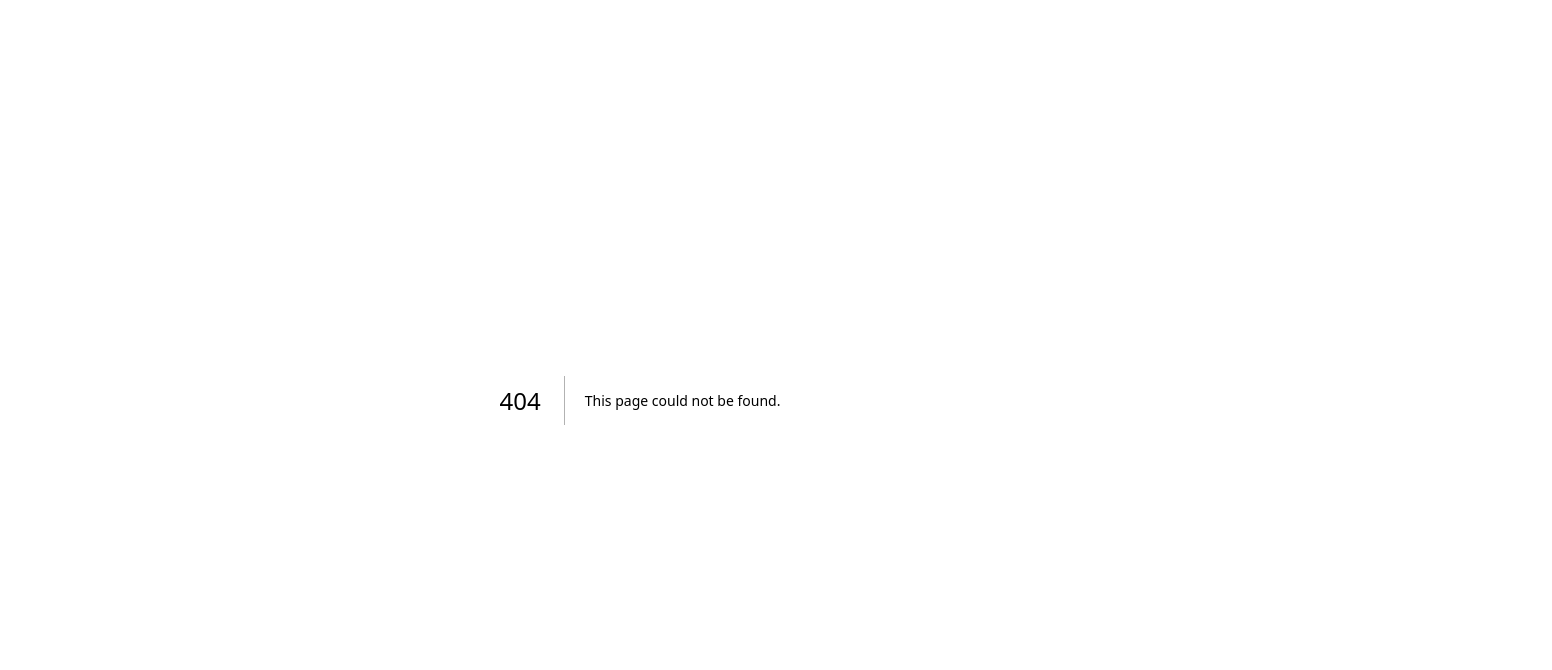
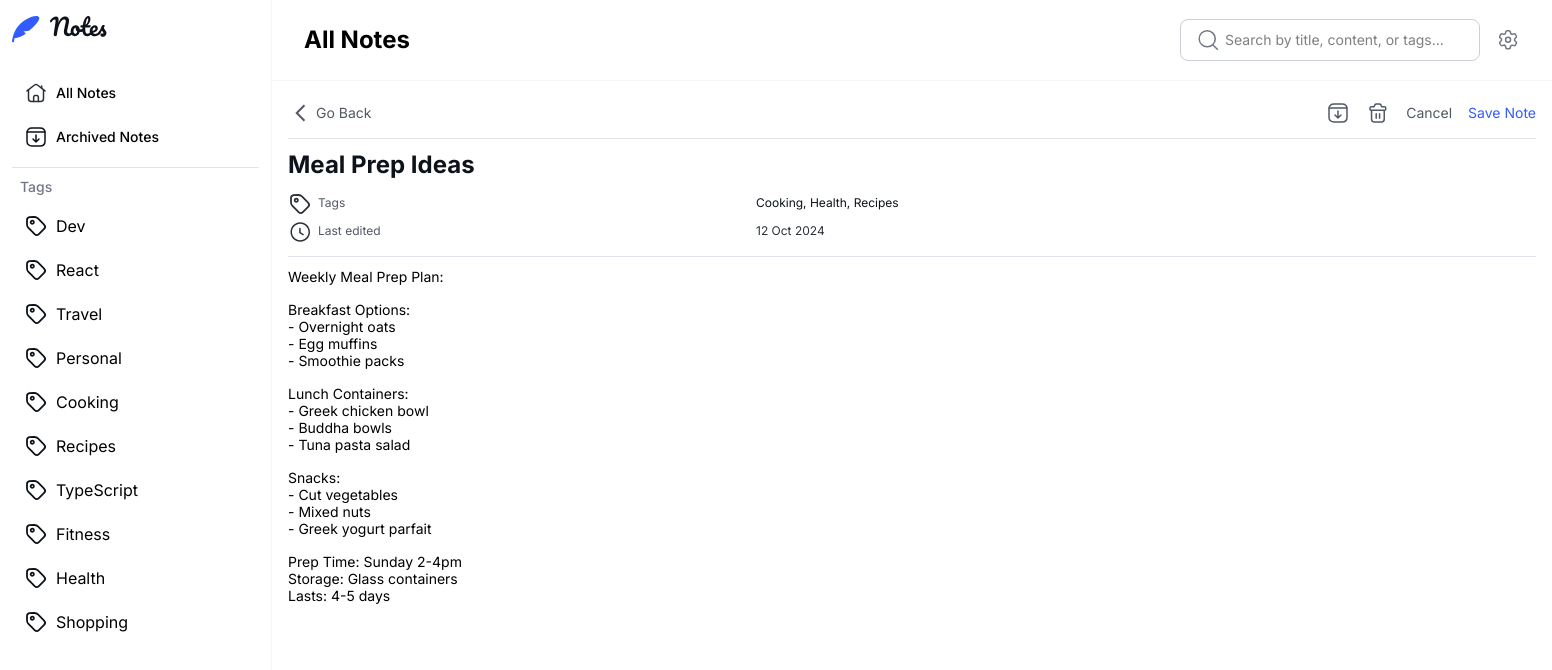
Before and after one commit to aneiqu/note-taking-web-app, a Next.js app: page /dashboard/n/0e40f6eb-1d47-4dcf-aa76-5272f1734ef0 in a window 1280 px wide. Before the commit this address had no page. Shown: the top 670 px of the page, 1552 px wide, since content can reach past the window. Built offline with nearby package versions, Linux system fonts and the light colour scheme.

Commit message:
notes now display it's content on click

```diff
--- a/app/(app)/dashboard/layout.tsx
+++ b/app/(app)/dashboard/layout.tsx
@@ -19,7 +19,7 @@ export default function Layout({ children }: { children: React.ReactNode }) {
         <Sidebar />
       </div>
       <div className='flex flex-col w-full h-full '>
-        <div className='flex flex-col items-center bg-white px-4 gap-4  dark:bg-neutral-950 rounded-12 rounded-b-0 h-full lg:rounded-0 lg:h-fit lg:flex-row lg:px-8 lg:py-[18.5px] lg:items-center lg:border-b border-neutral-100'>
+        <div className='flex flex-col items-center bg-white px-4 gap-4 dark:bg-neutral-950 rounded-12 rounded-b-0 h-full lg:rounded-0 lg:h-fit lg:flex-row lg:px-8 lg:py-[18.5px] lg:items-center lg:border-b border-neutral-100'>
           <div className='hidden lg:flex items-center w-full gap-4'>
             <h2 className='text-preset-1'>All Notes</h2>
             <div className='relative flex items-center ml-auto'>
@@ -32,16 +32,16 @@ export default function Layout({ children }: { children: React.ReactNode }) {
             </div>
             <SettingsIcon className='**:fill-neutral-500 cursor-pointer' />
           </div>
-          <div className='lg:hidden'>{children}</div>
+          <div className='lg:hidden h-full'>{children}</div>
         </div>
         <div className='hidden w-full h-full bg-white lg:block overflow-hidden'>{children}</div>
       </div>
-      <div className='grid grid-flow-col auto-cols-fr w-screen bottom-0 items-center fixed h-fit py-3 px-4 bg-white shadow-[-2.5px_10px_15px_6px] shadow-neutral-200 outline-1 outline-neutral-200 lg:hidden'>
+      <nav className='grid grid-flow-col auto-cols-fr w-screen bottom-0 items-center fixed h-fit py-3 px-4 bg-white shadow-[-2.5px_10px_15px_6px] shadow-neutral-200 outline-1 outline-neutral-200 lg:hidden'>
         <div className='absolute w-12 h-12 md:w-16 md:h-16 rounded-full bg-blue-500 flex items-center justify-center right-4 md:right-8 bottom-full mb-4 md:mb-8'>
           <PlusIcon className='**:fill-white' />
         </div>
         <Icons />
-      </div>
+      </nav>
     </div>
   );
 }
--- /dev/null
+++ b/app/(app)/dashboard/n/[note]/layout.tsx
@@ -0,0 +1,22 @@
+import ArchiveIcon from "@/app/assets/icons/icon-archive.svg";
+import TrashIcon from "@/app/assets/icons/icon-delete.svg";
+import ReturnButton from "../../../../ui/dashboard/Note/ReturnButton";
+
+export default function Layout({ children }: { children: React.ReactNode }) {
+  return (
+    <div className='flex flex-col gap-3 py-5 w-screen px-4 overflow-hidden h-full pb-16 md:pb-20'>
+      <div className='flex items-center justify-between text-preset-5'>
+        <ReturnButton />
+
+        <div className='flex gap-4 **:stroke-neutral-600'>
+          <ArchiveIcon />
+          <TrashIcon />
+          <button className='text-neutral-600'>Cancel</button>
+          <button className='text-blue-500'>Save Note</button>
+        </div>
+      </div>
+      <hr className='text-neutral-200' />
+      {children}
+    </div>
+  );
+}
--- /dev/null
+++ b/app/(app)/dashboard/n/[note]/page.tsx
@@ -0,0 +1,34 @@
+import data from "@/app/assets/data/data.json";
+import NoteDataItems from "@/app/ui/dashboard/Note/NoteDataItems";
+import { notFound } from "next/navigation";
+
+interface NotePageParams {
+  params: Promise<{ note: string }>;
+}
+
+export default async function Note({ params }: NotePageParams) {
+  const { note } = await params;
+  const decodedParam = decodeURIComponent(note);
+
+  const currentNote = data.notes.find((n) => n.id === decodedParam);
+
+  if (!currentNote) notFound();
+
+  return (
+    <>
+      <div>
+        <div className='flex flex-col gap-3'>
+          <div className='text-preset-1 text-neutral-950'>{currentNote.title}</div>
+          <div className='flex flex-col gap-1'>
+            <NoteDataItems tags={currentNote.tags} date={currentNote.lastEdited} />
+          </div>
+        </div>
+      </div>
+      <hr className='text-neutral-200' />
+      <textarea
+        className='whitespace-pre-wrap text-preset-5 h-full resize-none'
+        defaultValue={currentNote.content}
+      ></textarea>
+    </>
+  );
+}
--- a/app/(app)/dashboard/page.tsx
+++ b/app/(app)/dashboard/page.tsx
@@ -2,14 +2,7 @@ import data from "@/app/assets/data/data.json";
 import DashboardItem from "@/app/ui/dashboard/DashboardItem";
 
 export default function Home() {
-  const formatDate = (date: string) => {
-    const formatedDate = new Intl.DateTimeFormat("en-GB", {
-      day: "2-digit",
-      month: "short",
-      year: "numeric",
-    }).format(new Date(date));
-    return formatedDate;
-  };
+  const filteredNotes = data.notes.filter((note) => !note.isArchived);
 
   return (
     <div className='lg:grid lg:grid-cols-12 h-full'>
@@ -19,13 +12,8 @@ export default function Home() {
           + Create New Note
         </button>
         <div className='flex flex-col gap-1 h-full overflow-y-scroll'>
-          {data.notes.map((note) => (
-            <DashboardItem
-              key={note.title}
-              title={note.title}
-              tags={note.tags}
-              lastEdited={formatDate(note.lastEdited)}
-            />
+          {filteredNotes.map((note) => (
+            <DashboardItem note={note} key={note.id} />
           ))}
         </div>
       </div>
--- a/app/assets/data/data.json
+++ b/app/assets/data/data.json
@@ -1,6 +1,7 @@
 {
   "notes": [
     {
+      "id": "f6eb14b0-0806-4ebf-9f65-d8a0cffac39b",
       "title": "React Performance Optimization",
       "tags": ["Dev", "React"],
       "content": "Key performance optimization techniques:\n\n1. Code Splitting\n- Use React.lazy() for route-based splitting\n- Implement dynamic imports for heavy components\n\n2. Memoization\n- useMemo for expensive calculations\n- useCallback for function props\n- React.memo for component optimization\n\n3. Virtual List Implementation\n- Use react-window for long lists\n- Implement infinite scrolling\n\nTODO: Benchmark current application and identify bottlenecks",
@@ -8,6 +9,7 @@
       "isArchived": false
     },
     {
+      "id": "8ea7adfd-55f5-4e0c-bf47-72e7d4dd9f07",
       "title": "Japan Travel Planning",
       "tags": ["Travel", "Personal"],
       "content": "Japan Trip Planning - Spring 2025\n\nItinerary Draft:\nWeek 1: Tokyo\n- Shibuya and Harajuku\n- TeamLab Digital Art Museum\n- Day trip to Mount Fuji\n\nWeek 2: Kyoto & Osaka\n- Traditional temples\n- Cherry blossom viewing\n- Food tour in Osaka\n\nBudget: $3000\nAccommodation: Mix of hotels and traditional ryokans\nJR Pass: 14 days\n\nTODO: Book flights 6 months in advance",
@@ -15,6 +17,7 @@
       "isArchived": false
     },
     {
+      "id": "6018c2f1-5107-4d8f-92bc-c6f2d06bb2dd",
       "title": "Favorite Pasta Recipes",
       "tags": ["Cooking", "Recipes"],
       "content": "Classic Italian Recipes:\n\n1. Carbonara\n- Eggs, pecorino, guanciale\n- No cream ever!\n- Save pasta water\n\n2. Cacio e Pepe\n- Pecorino Romano\n- Fresh black pepper\n- Technique is crucial\n\n3. Arrabbiata\n- San Marzano tomatoes\n- Fresh garlic\n- Red pepper flakes\n\nNote: Always use high-quality ingredients",
@@ -22,6 +25,7 @@
       "isArchived": false
     },
     {
+      "id": "1c9ea0f7-025c-471c-b571-1f60f8454f53",
       "title": "TypeScript Migration Guide",
       "tags": ["Dev", "React", "TypeScript"],
       "content": "Project migration steps:\n\n1. Initial Setup\n- Install TypeScript dependencies\n- Configure tsconfig.json\n- Set up build pipeline\n\n2. Migration Strategy\n- Start with newer modules\n- Add type definitions gradually\n- Use 'any' temporarily for complex cases\n\n3. Testing Approach\n- Update test configuration\n- Add type testing\n- Validate build process\n\nDeadline: End of Q4 2024",
@@ -29,6 +33,7 @@
       "isArchived": true
     },
     {
+      "id": "4c4960ab-600f-4adf-a695-6db45c93f5a7",
       "title": "Weekly Workout Plan",
       "tags": ["Fitness", "Health"],
       "content": "Monday: Upper Body\n- Bench Press 4x8\n- Rows 4x10\n- Shoulder Press 3x12\n- Pull-ups 3 sets\n\nWednesday: Lower Body\n- Squats 4x8\n- Romanian Deadlifts 3x10\n- Lunges 3x12 each\n- Calf Raises 4x15\n\nFriday: Full Body\n- Deadlifts 3x5\n- Push-ups 3x12\n- Leg Press 3x12\n- Core Work\n\nCardio: Tuesday/Thursday - 30 min run",
@@ -36,6 +41,7 @@
       "isArchived": false
     },
     {
+      "id": "4d35f2cc-89d4-4990-84d8-9f22a6039edd",
       "title": "Gift Ideas",
       "tags": ["Personal", "Shopping"],
       "content": "Birthday and Holiday Gift List:\n\nMom:\n- Cooking class subscription\n- Kindle Paperwhite\n- Spa day package\n\nDad:\n- Golf lessons\n- Wireless earbuds\n- BBQ accessories\n\nSister:\n- Art supplies set\n- Yoga mat kit\n- Coffee subscription\n\nBudget per person: $150-200",
@@ -43,6 +49,7 @@
       "isArchived": true
     },
     {
+      "id": "2f2687d8-df11-4349-bdb8-b4fc75d929dd",
       "title": "React Component Library",
       "tags": ["Dev", "React"],
       "content": "Custom Component Library Structure:\n\n1. Basic Components\n- Button\n- Input\n- Card\n- Modal\n\n2. Form Components\n- FormField\n- Select\n- Checkbox\n- RadioGroup\n\n3. Layout Components\n- Container\n- Grid\n- Flex\n\nAll components need:\n- TypeScript definitions\n- Unit tests\n- Storybook documentation\n- Accessibility support",
@@ -50,6 +57,7 @@
       "isArchived": true
     },
     {
+      "id": "0e40f6eb-1d47-4dcf-aa76-5272f1734ef0",
       "title": "Meal Prep Ideas",
       "tags": ["Cooking", "Health", "Recipes"],
       "content": "Weekly Meal Prep Plan:\n\nBreakfast Options:\n- Overnight oats\n- Egg muffins\n- Smoothie packs\n\nLunch Containers:\n- Greek chicken bowl\n- Buddha bowls\n- Tuna pasta salad\n\nSnacks:\n- Cut vegetables\n- Mixed nuts\n- Greek yogurt parfait\n\nPrep Time: Sunday 2-4pm\nStorage: Glass containers\nLasts: 4-5 days",
@@ -57,6 +65,7 @@
       "isArchived": false
     },
     {
+      "id": "99ff3588-9659-4adf-83f9-527bac6987f7",
       "title": "Reading List",
       "tags": ["Personal", "Dev"],
       "content": "Current Reading Queue:\n\n1. Technical Books\n- Clean Architecture by Robert Martin\n- Designing Data-Intensive Applications\n- TypeScript Design Patterns\n\n2. Personal Development\n- Deep Work by Cal Newport\n- Atomic Habits\n- The Psychology of Money\n\nCurrently Reading: Clean Architecture\nNext Up: Deep Work\n\nGoal: One book per month",
@@ -64,6 +73,7 @@
       "isArchived": false
     },
     {
+      "id": "efb10499-fd90-474b-b50e-7db866c1824a",
       "title": "Fitness Goals 2025",
       "tags": ["Fitness", "Health", "Personal"],
       "content": "2025 Fitness Objectives:\n\n1. Strength Goals\n- Bench press: 225 lbs\n- Squat: 315 lbs\n- Deadlift: 405 lbs\n\n2. Cardio Goals\n- Run half marathon\n- 5k under 25 minutes\n\n3. Habits\n- Gym 4x per week\n- Daily 10k steps\n- Sleep 7+ hours\n\nTrack all workouts in Strong app",
--- a/app/ui/dashboard/DashboardItem.tsx
+++ b/app/ui/dashboard/DashboardItem.tsx
@@ -1,23 +1,38 @@
-interface DashboardItemProps {
-  title: string;
-  tags: string[];
-  lastEdited: string;
+import { formatDate } from "@/utils/formatDate";
+import Link from "next/link";
+
+interface NoteProps {
+  note: {
+    content: string;
+    isArchived: boolean;
+    lastEdited: string;
+    tags: string[];
+    title: string;
+    id: string;
+  };
 }
 
-export default function DashboardItem({ title, tags, lastEdited }: DashboardItemProps) {
-  const tagsFormatted = tags.map((tag) => (
+export default function DashboardItem({ note }: NoteProps) {
+  const tagsFormatted = note.tags.map((tag) => (
     <p key={tag} className='text-preset-6 px-1.5 py-0.5 bg-neutral-200 rounded-sm'>
       {tag}
     </p>
   ));
   return (
     <>
-      {/* Medium screen size padding to prevent overlaping elements */}
-      <div className='flex flex-col p-2 gap-3 nth-last-2:pb-11'>
-        <h3 className='text-preset-3'>{title}</h3>
-        <div className='flex gap-1 flex-wrap'>{tagsFormatted}</div>
-        <p className='text-neutral-700'>{lastEdited}</p>
-      </div>
+      <Link
+        href={{
+          pathname: `/dashboard/n/${encodeURIComponent(note.id)}`,
+          query: { from: "dashboard" },
+        }}
+        className='nth-last-2:pb-14 md:nth-last-2:pb-18.5'
+      >
+        <div className='flex flex-col p-2 gap-3 '>
+          <h3 className='text-preset-3'>{note.title}</h3>
+          <div className='flex gap-1 flex-wrap'>{tagsFormatted}</div>
+          <p className='text-neutral-700'>{formatDate(note.lastEdited)}</p>
+        </div>
+      </Link>
       <hr className='text-neutral-200 last:hidden' />
     </>
   );
--- /dev/null
+++ b/app/ui/dashboard/Note/NoteDataItems.tsx
@@ -0,0 +1,51 @@
+import ClockIcon from "@/app/assets/icons/icon-clock.svg";
+import TagIcon from "@/app/assets/icons/icon-tag.svg";
+import { formatDate } from "@/utils/formatDate";
+
+interface DataProps {
+  tags: string[];
+  date: string;
+}
+
+interface ContainerProps {
+  title: string;
+  data: string;
+  Icon: React.ComponentType<React.SVGProps<SVGSVGElement>>;
+  greyedOut: boolean;
+  variant: "stroke" | "fill";
+}
+
+function DataItemContainer({ title, data, Icon, greyedOut, variant }: ContainerProps) {
+  return (
+    <div className='grid grid-cols-8 text-preset-6 items-center'>
+      <div className='flex col-span-3 gap-1.5 items-center'>
+        <Icon
+          className={`${variant === "fill" ? "**:fill-neutral-700" : "**:stroke-neutral-700"}`}
+        />
+        <p className='text-neutral-600'>{title}</p>
+      </div>
+      <p className={`col-span-5 ${greyedOut ? "text-neutral-700" : "text-neutral-950"}`}>{data}</p>
+    </div>
+  );
+}
+
+export default function NoteDataItems({ tags, date }: DataProps) {
+  return (
+    <>
+      <DataItemContainer
+        title='Tags'
+        data={tags.join(", ")}
+        Icon={TagIcon}
+        greyedOut={false}
+        variant='stroke'
+      />
+      <DataItemContainer
+        title='Last edited'
+        data={formatDate(date)}
+        Icon={ClockIcon}
+        greyedOut={true}
+        variant='fill'
+      />
+    </>
+  );
+}
--- /dev/null
+++ b/app/ui/dashboard/Note/ReturnButton.tsx
@@ -0,0 +1,16 @@
+"use client";
+import ArrowLeftIcon from "@/app/assets/icons/icon-arrow-left.svg";
+import Link from "next/link";
+import { useSearchParams } from "next/navigation";
+
+export default function ReturnButton() {
+  const searchParams = useSearchParams();
+  const redirectPath = searchParams.get("from") ?? "dashboard";
+
+  return (
+    <Link href={`/${redirectPath}`} className='flex gap-1 items-center'>
+      <ArrowLeftIcon className='**:fill-neutral-600' />
+      <p className='text-neutral-600'>Go Back</p>
+    </Link>
+  );
+}
--- /dev/null
+++ b/utils/formatDate.tsx
@@ -0,0 +1,8 @@
+export function formatDate(date: string) {
+  const formatedDate = new Intl.DateTimeFormat("en-GB", {
+    day: "2-digit",
+    month: "short",
+    year: "numeric",
+  }).format(new Date(date));
+  return formatedDate;
+}
```
